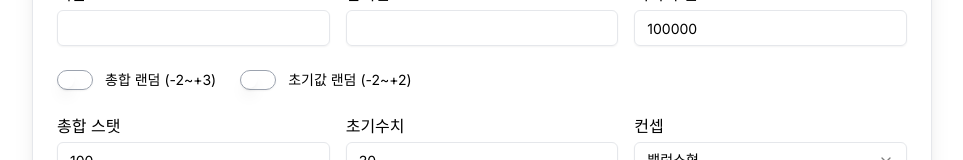
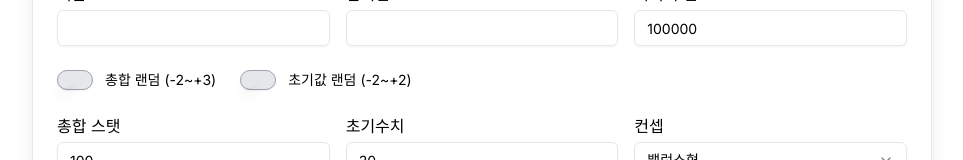
Before and after one commit to dlwngjs12/stoneage_pet_generator, a React (Vite) app: page / in a window 1280 px wide. Shown: the part 202-362 px from the top of the page, without its empty margins (158-1121 px from the left). Built offline with nearby package versions, Linux system fonts and the light colour scheme; the HTML template or start-up script is replaced by a standard one.

Commit message:
Update PetGenerator.tsx

```diff
--- a/src/components/pet/PetGenerator.tsx
+++ b/src/components/pet/PetGenerator.tsx
@@ -205,7 +205,7 @@ export default function PetGenerator() {
 				<Switch
 				  checked={randomTotal}
 				  onCheckedChange={setRandomTotal}
-				  className="border border-gray-400"
+				  className="border border-gray-400 data-[state=checked]:bg-green-500 data-[state=unchecked]:bg-gray-200"
 				/>
 				<span>총합 랜덤 (-2~+3)</span>
 			  </div>
@@ -214,7 +214,7 @@ export default function PetGenerator() {
 				<Switch
 				  checked={randomInitial}
 				  onCheckedChange={setRandomInitial}
-				  className="border border-gray-400"
+				  className="border border-gray-400 data-[state=checked]:bg-green-500 data-[state=unchecked]:bg-gray-200"
 				/>
 				<span>초기값 랜덤 (-2~+2)</span>
 			  </div>
```
